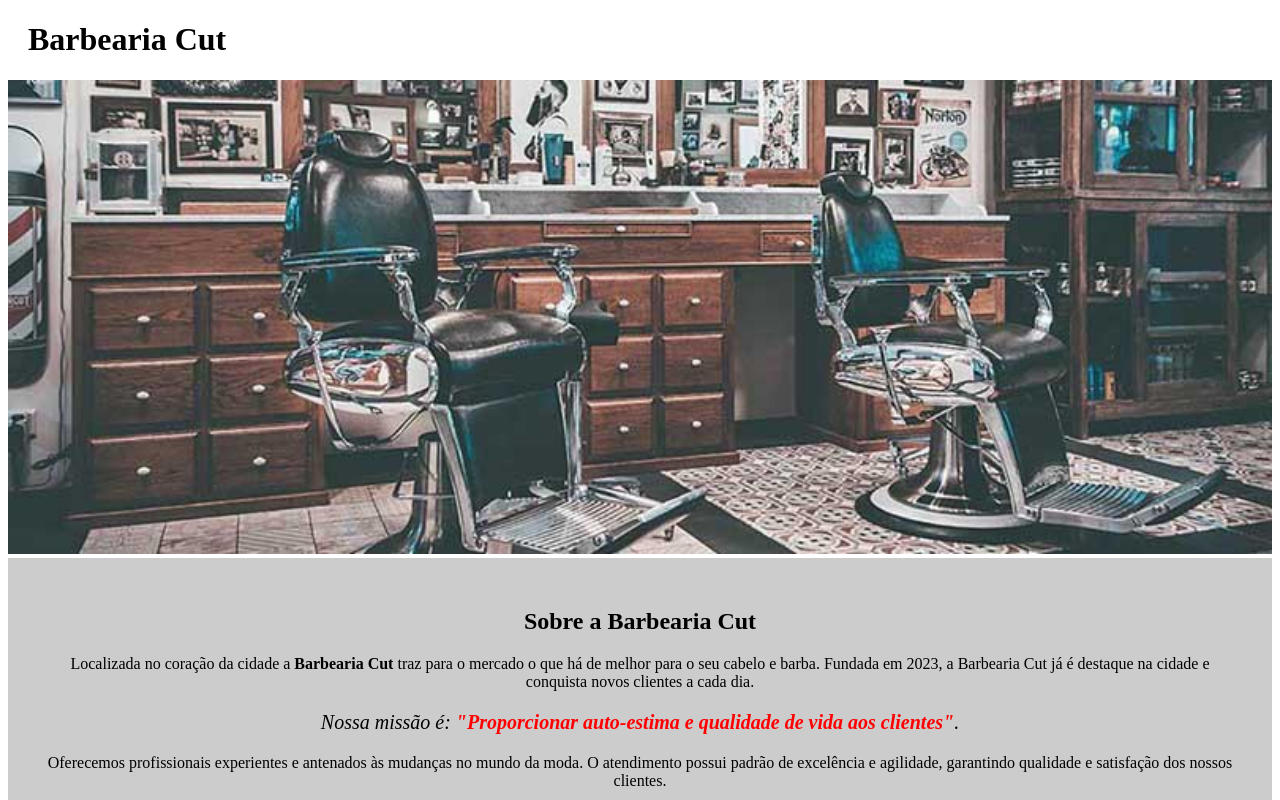
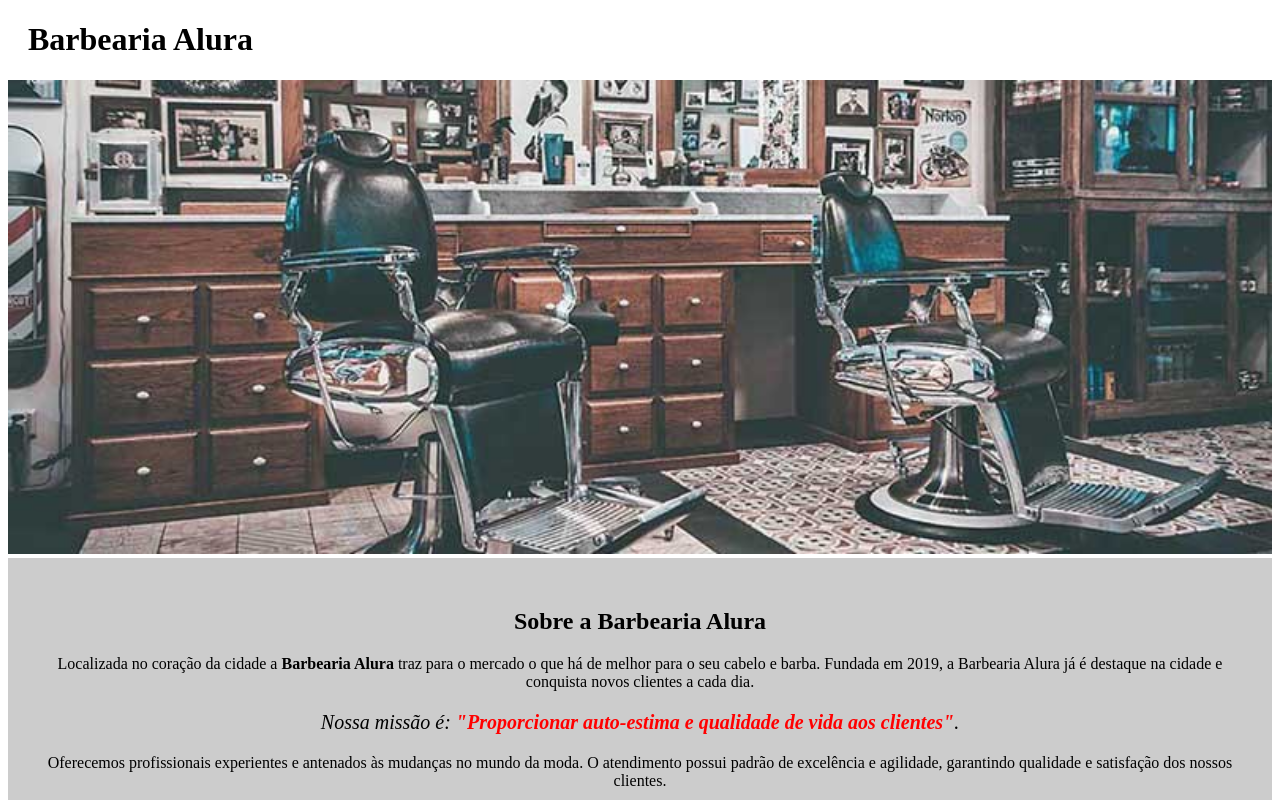
Before and after one commit to ninjasauryt/Html, a plain HTML site: page index.html in a window 1280 px wide. Shown: the top 800 px of the page. Drawn offline with Linux system fonts and the light colour scheme.

Commit message:
Add files via upload

```diff
--- a/index.html
+++ b/index.html
@@ -2,19 +2,19 @@
 <html lang="pt-br">
 	<head>
 		<meta charset="UTF-8">
-		<title>Barbearia Cut</title>
+		<title>Barbearia Alura</title>
 		<link rel="stylesheet" href="style.css">
 	</head>
 
 	<body>
 		<header>
-			<h1 class="titulo-principal">Barbearia Cut</h1>
+			<h1 class="titulo-principal">Barbearia Alura</h1>
 		</header>
 		<img id="banner" src="banner.jpg">
 		<div class="principal">
-			<h2 class="titulo-centralizado">Sobre a Barbearia Cut</h2>
+			<h2 class="titulo-centralizado">Sobre a Barbearia Alura</h2>
 
-			<p>Localizada no coração da cidade a <strong>Barbearia Cut</strong> traz para o mercado o que há de melhor para o seu cabelo e barba. Fundada em 2023, a Barbearia Cut já é destaque na cidade e conquista novos clientes a cada dia.</p>
+			<p>Localizada no coração da cidade a <strong>Barbearia Alura</strong> traz para o mercado o que há de melhor para o seu cabelo e barba. Fundada em 2019, a Barbearia Alura já é destaque na cidade e conquista novos clientes a cada dia.</p>
 
 			<p id="missao"><em>Nossa missão é: <strong>"Proporcionar auto-estima e qualidade de vida aos clientes"</strong>.</em></p>
 
```
Also changed, not shown: produtos.html (+1 -1 lines).
